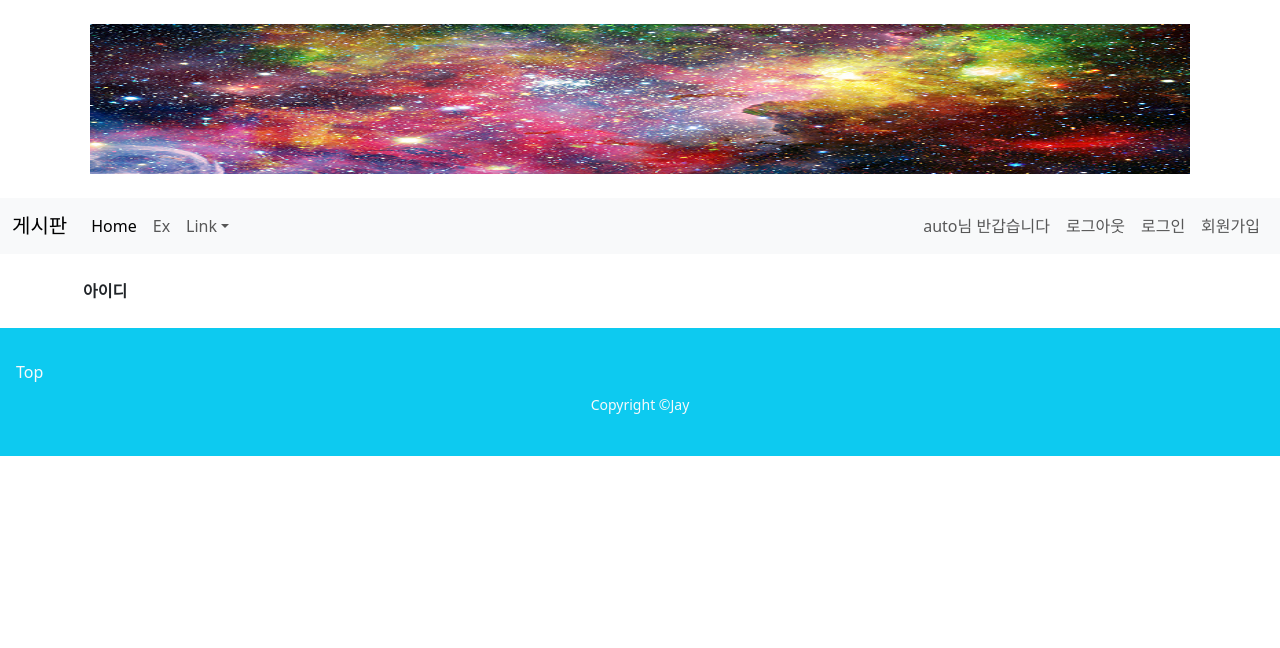
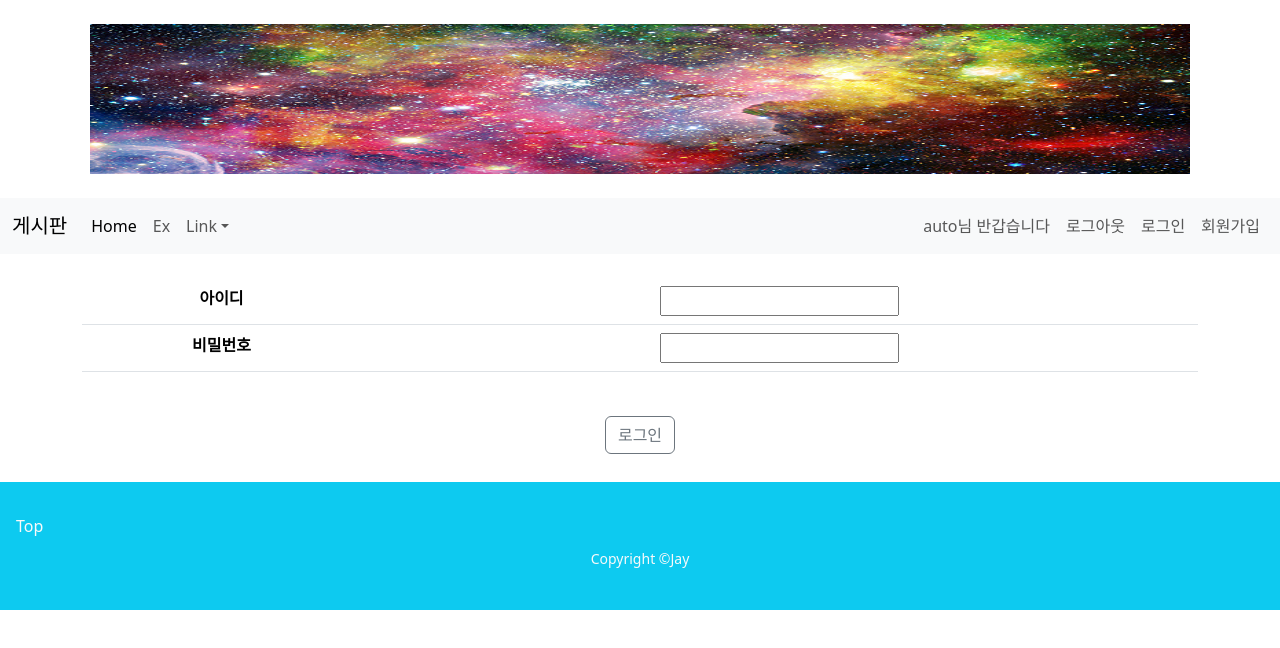
Before and after one commit to berichmore/Toy_CRUD_A, a React (Create React App) app in the folder front/: page /login in a window 1280 px wide. Shown: the top 648 px of the page. Built offline with nearby package versions, Linux system fonts and the light colour scheme; a small style sheet from the web is missing.

Commit message:
Login form 작성

```diff
--- a/front/src/Components/member/Login.jsx
+++ b/front/src/Components/member/Login.jsx
@@ -3,11 +3,29 @@ import React from 'react';
 const Login = () => {
     return (
         <div>
-            <table>
+            <table className="table">
+                <tbody>
                 <tr>
-                    <th>아이디</th>
+                    <th className="col-3">아이디</th>
+                    <td>
+                        <input type="text" size="50px"/>
+                    </td>
                 </tr>
-            </table>
+                <tr>
+                    <th>비밀번호</th>
+                    <td>
+                        <input type="password" size="50px"/>
+                    </td>
+                </tr>
+                </tbody>
+            </table><br/>
+
+
+            <div className="my-1 d-flex justify-content-center">
+                <button className="btn btn-outline-secondary" >로그인</button>
+
+            </div>
+
         </div>
     );
 };
```
